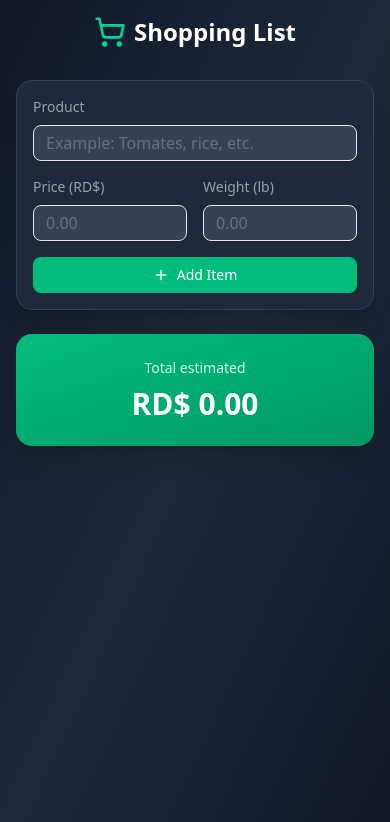
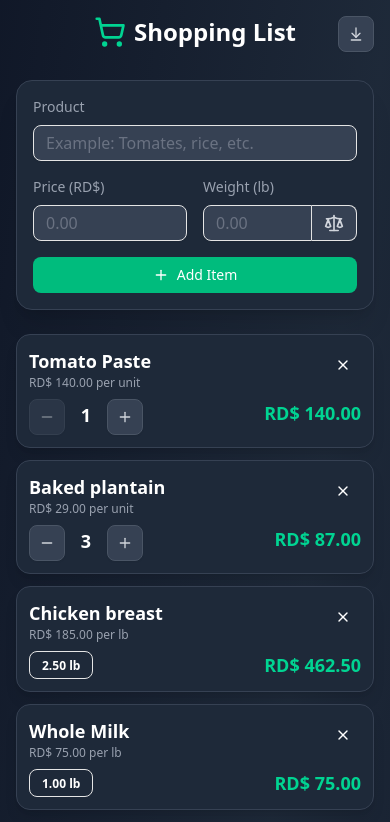
Before and after one commit to fernan2jr/shopping, a React (Vite) app: page / in a window 390 px wide. Shown: the top 822 px of the page. Built offline with nearby package versions, Linux system fonts and the light colour scheme.

Commit message:
Add Meta Tags for Mobile Support: Include theme color and Apple web app capabilities in index.html; Refactor item management in App.tsx to improve weight handling and UI interactions.

```diff
--- a/index.html
+++ b/index.html
@@ -4,6 +4,9 @@
     <meta charset="UTF-8" />
     <link rel="icon" type="image/svg+xml" href="/vite.svg" />
     <meta name="viewport" content="width=device-width, initial-scale=1.0" />
+    <meta name="theme-color" content="#0f172b">
+    <meta name="apple-mobile-web-app-capable" content="yes">
+  <meta name="apple-mobile-web-app-status-bar-style" content="black-translucent">
     <title>shoptracker</title>
   </head>
   <body>
--- a/src/App.tsx
+++ b/src/App.tsx
@@ -6,134 +6,189 @@ import {
   MinusIcon,
   X,
   Trash2,
+  ScaleIcon,
+  ArrowDownToLine,
+  ArrowUpToLine,
 } from "lucide-react";
+import { ButtonGroup, ButtonGroupText } from "@/components/ui/button-group";
 import { Button } from "@/components/ui/button";
 import { Input } from "@/components/ui/input";
 import { Label } from "@/components/ui/label";
 
-interface ShoppingItem {
+interface Item {
   id: number;
   name: string;
   price: number;
-  isWeightable: boolean;
+  quantity: number;
   weight: number;
-  quantity: number;
-  total: number;
+}
+
+interface NewItemState {
+  name: string;
+  price: string;
+  weight: string;
+  weightPounds: string;
+  weightFraction: string;
+}
+
+interface Fraction {
+  label: string;
+  value: number;
 }
 
 function App() {
-  const [items, setItems] = useState<ShoppingItem[]>([]);
-  const [name, setName] = useState<string>("");
-  const [price, setPrice] = useState<string>("");
-  const [weight, setWeight] = useState<string>("");
+  const [items, setItems] = useState<Item[]>([
+    { id: 1, name: "Tomato Paste", price: 140.0, quantity: 1, weight: 0 },
+    { id: 2, name: "Baked plantain", price: 29.0, quantity: 3, weight: 0 },
+    { id: 3, name: "Chicken breast", price: 185.0, quantity: 0, weight: 2.5 },
+    { id: 4, name: "Whole Milk", price: 75.0, quantity: 2, weight: 1 },
+    { id: 5, name: "Brown Rice", price: 48.0, quantity: 1, weight: 1 },
+    { id: 6, name: "Ground Beef", price: 210.0, quantity: 0, weight: 1.2 },
+    { id: 7, name: "Pasta Spaghetti", price: 32.0, quantity: 4, weight: 0 },
+    { id: 8, name: "Canned Corn", price: 45.0, quantity: 2, weight: 0 },
+    { id: 9, name: "Lettuce", price: 25.0, quantity: 1, weight: 0.3 },
+    { id: 10, name: "Olive Oil", price: 180.0, quantity: 1, weight: 0.5 },
+    { id: 11, name: "Eggs (Dozen)", price: 105.0, quantity: 1, weight: 0 },
+    { id: 12, name: "Cheddar Cheese", price: 160.0, quantity: 0, weight: 0.4 },
+    { id: 13, name: "Sugar", price: 42.0, quantity: 2, weight: 1 },
+    { id: 14, name: "Flour", price: 38.0, quantity: 1, weight: 1 },
+    { id: 15, name: "Bananas", price: 20.0, quantity: 6, weight: 1.1 },
+    { id: 16, name: "Avocado", price: 55.0, quantity: 2, weight: 0.6 },
+    { id: 17, name: "Yogurt", price: 70.0, quantity: 3, weight: 0.45 },
+    { id: 18, name: "Sausages", price: 130.0, quantity: 1, weight: 0.5 },
+  ]);
+  /* const [items, setItems] = useState<Item[]>([]); */
+  const [newItem, setNewItem] = useState<NewItemState>({
+    name: "",
+    price: "",
+    weight: "",
+    weightPounds: "",
+    weightFraction: "0",
+  });
+  const [showWeightPicker, setShowWeightPicker] = useState<boolean>(false);
 
   // Load items from localStorage at the start
   useEffect(() => {
+    try {
       const savedItems = localStorage.getItem("shopping-items");
       if (savedItems) {
-      try {
-        const parsedItems = JSON.parse(savedItems);
-        // Ensure all items have quantity property (for backward compatibility)
-        const itemsWithQuantity = parsedItems.map((item: ShoppingItem) => ({
-          ...item,
-          quantity: item.quantity || 1,
-        }));
-        setItems(itemsWithQuantity);
+        setItems(JSON.parse(savedItems));
+      }
     } catch (error) {
       console.error("Error loading items:", error);
-      }
     }
   }, []);
 
   // Save items to localStorage whenever they change
   useEffect(() => {
+    try {
       localStorage.setItem("shopping-items", JSON.stringify(items));
+    } catch (error) {
+      console.error("Error saving items:", error);
+    }
   }, [items]);
 
-  const handleSubmit = (): void => {
-    if (!name.trim()) {
-      alert("Please enter a name for the item");
-      return;
-    }
+  const fractions: Fraction[] = [
+    { label: "⅛", value: 0.125 },
+    { label: "¼", value: 0.25 },
+    { label: "⅜", value: 0.375 },
+    { label: "½", value: 0.5 },
+    { label: "⅝", value: 0.625 },
+    { label: "¾", value: 0.75 },
+    { label: "⅞", value: 0.875 },
+  ];
 
-    const priceNum = parseFloat(price);
-    if (!price || priceNum <= 0) {
-      alert("Please enter a valid price for the item");
-      return;
-    }
-
-    const weightNum = parseFloat(weight);
-    const isWeightable = weight.trim() !== "" && weightNum > 0;
-
-    const newItem: ShoppingItem = {
-      id: Date.now(),
-      name: name.trim(),
-      price: priceNum,
-      isWeightable,
-      weight: isWeightable ? weightNum : 0,
-      quantity: 1,
-      total: isWeightable ? weightNum * priceNum : priceNum,
+  const calculateWeight = (): number => {
+    const pounds = parseFloat(newItem.weightPounds) || 0;
+    const fraction = parseFloat(newItem.weightFraction) || 0;
+    return pounds + fraction;
   };
 
-    setItems([newItem, ...items]);
-
-    // Reset form fields
-    setName("");
-    setPrice("");
-    setWeight("");
+  const addItem = () => {
+    if (newItem.name && newItem.price) {
+      const weight = showWeightPicker
+        ? calculateWeight()
+        : parseFloat(newItem.weight) || 0;
+      setItems([
+        {
+          id: Date.now(),
+          name: newItem.name,
+          price: parseFloat(newItem.price),
+          quantity: weight > 0 ? 0 : 1,
+          weight: weight,
+        },
+        ...items,
+      ]);
+      setNewItem({
+        name: "",
+        price: "",
+        weight: "",
+        weightPounds: "",
+        weightFraction: "0",
+      });
+    }
   };
 
-  const deleteItem = (id: number): void => {
+  const removeItem = (id: number) => {
     setItems(items.filter((item) => item.id !== id));
   };
 
-  const incrementQuantity = (id: number): void => {
+  const updateQuantity = (id: number, delta: number) => {
     setItems(
       items.map((item) => {
         if (item.id === id) {
-          const newQuantity = item.quantity + 1;
-          const newTotal = item.isWeightable
-            ? item.price * item.weight
-            : item.price * newQuantity;
-          return { ...item, quantity: newQuantity, total: newTotal };
+          const newQty = Math.max(1, item.quantity + delta);
+          return { ...item, quantity: newQty };
         }
         return item;
       })
     );
   };
 
-  const decrementQuantity = (id: number): void => {
-    setItems(
-      items.map((item) => {
-        if (item.id === id && item.quantity > 1) {
-          const newQuantity = item.quantity - 1;
-          const newTotal = item.isWeightable
-            ? item.price * item.weight
-            : item.price * newQuantity;
-          return { ...item, quantity: newQuantity, total: newTotal };
+  const total = items.reduce((sum, item) => {
+    if (item.weight > 0) {
+      return sum + item.price * item.weight;
     }
-        return item;
-      })
-    );
+    return sum + item.price * item.quantity;
+  }, 0);
+
+  const clearAll = () => {
+    setItems([]);
   };
 
-  const clearAll = (): void => {
-    if (confirm("Are you sure you want to clear all items?")) {
-      setItems([]);
-    }
+  const handleToTheBottom = () => {
+    window.scrollTo({
+      top: document.body.scrollHeight,
+      behavior: "smooth",
+    });
   };
 
-  const total: number = items.reduce((sum, item) => sum + item.total, 0);
+  const handleToTheTop = () => {
+    window.scrollTo({
+      top: 0,
+      behavior: "smooth",
+    });
+  };
 
   return (
     <div className="min-h-screen p-4 sm:p-6 bg-linear-to-br from-gray-900 via-gray-800 to-gray-900 text-white">
       <div className="max-w-2xl mx-auto space-y-6">
         {/* Header */}
-        <div className="text-center mb-8">
+        <div className="relative text-center mb-8">
           <h1 className="text-2xl font-bold mb-2 flex items-center justify-center gap-2">
             <ShoppingCart className="size-8 text-emerald-400" />
             Shopping List
           </h1>
+          <div className="absolute top-0 right-0">
+            <Button
+              variant="outline"
+              size="icon"
+              onClick={handleToTheBottom}
+              className="bg-gray-700 hover:bg-gray-600 text-gray-300 border-gray-600 hover:text-white"
+            >
+              <ArrowDownToLine className="size-4" />
+            </Button>
+          </div>
         </div>
 
         {/* Form */}
@@ -149,8 +204,8 @@ function App() {
               type="text"
               id="product-name"
               placeholder="Example: Tomates, rice, etc."
-              value={name}
-              onChange={(e) => setName(e.target.value)}
+              value={newItem.name}
+              onChange={(e) => setNewItem({ ...newItem, name: e.target.value })}
               className="w-full bg-gray-700 text-gray-200 placeholder:text-gray-500 focus:ring-emerald-500 focus:border-emerald-500"
             />
           </div>
@@ -170,8 +225,10 @@ function App() {
                 min="0"
                 placeholder="0.00"
                 id="price"
-                value={price}
-                onChange={(e) => setPrice(e.target.value)}
+                value={newItem.price}
+                onChange={(e) =>
+                  setNewItem({ ...newItem, price: e.target.value })
+                }
                 className="w-full bg-gray-700 text-gray-200 placeholder:text-gray-500 focus:ring-emerald-500 focus:border-emerald-500"
               />
             </div>
@@ -182,6 +239,12 @@ function App() {
               >
                 Weight (lb)
               </Label>
+              <ButtonGroup className="w-full">
+                {showWeightPicker ? (
+                  <ButtonGroupText className="text-sm font-semibold w-full bg-gray-700 text-gray-200 text-nowrap">
+                    {calculateWeight().toFixed(3)} lb
+                  </ButtonGroupText>
+                ) : (
                   <Input
                     type="number"
                     inputMode="decimal"
@@ -190,16 +253,66 @@ function App() {
                     min="0"
                     placeholder="0.00"
                     id="weight"
-                value={weight}
-                onChange={(e) => setWeight(e.target.value)}
+                    value={newItem.weight}
+                    onChange={(e) =>
+                      setNewItem({ ...newItem, weight: e.target.value })
+                    }
                     className="w-full bg-gray-700 text-gray-200 placeholder:text-gray-500 focus:ring-emerald-500 focus:border-emerald-500"
                   />
+                )}
+                <Button
+                  variant="outline"
+                  className="bg-gray-700 hover:bg-gray-600 text-gray-300 hover:text-white"
+                  onClick={() => setShowWeightPicker(!showWeightPicker)}
+                >
+                  <ScaleIcon className="size-5" />
+                </Button>
+              </ButtonGroup>
             </div>
           </div>
+
+          {showWeightPicker && (
+            <div className="space-y-3 mb-4">
+              <Input
+                type="number"
+                inputMode="decimal"
+                step="1"
+                min="0"
+                placeholder="Whole pounds"
+                value={newItem.weightPounds}
+                onChange={(e) =>
+                  setNewItem({ ...newItem, weightPounds: e.target.value })
+                }
+                className="w-full bg-gray-700 text-gray-200 placeholder:text-gray-500 focus:ring-emerald-500 focus:border-emerald-500"
+              />
+              <div className="grid grid-cols-7 gap-2">
+                {fractions.map((frac) => (
+                  <Button
+                    key={frac.value}
+                    variant="outline"
+                    onClick={() =>
+                      setNewItem({
+                        ...newItem,
+                        weightFraction: frac.value.toString(),
+                      })
+                    }
+                    className={`text-xl font-semibold py-2 px-3 transition-all duration-200 ${
+                      parseFloat(newItem.weightFraction) === frac.value
+                        ? "bg-emerald-500 text-white border-2 border-emerald-400"
+                        : "bg-gray-700 text-gray-300 border border-gray-600 hover:bg-gray-600"
+                    }`}
+                  >
+                    {frac.label}
+                  </Button>
+                ))}
+              </div>
+            </div>
+          )}
+
           <Button
             type="submit"
             className="w-full bg-emerald-500 hover:bg-emerald-600 text-white"
-            onClick={handleSubmit}
+            onClick={addItem}
           >
             <Plus className="size-4" />
             Add Item
@@ -208,31 +321,37 @@ function App() {
 
         {/* Items List */}
         <div className="space-y-3 mb-6">
-          {items.map((item) => (
+          {items.map((item) => {
+            const isWeightable = item.weight > 0;
+            const itemTotal = isWeightable
+              ? item.price * item.weight
+              : item.price * item.quantity;
+
+            return (
               <div
                 key={item.id}
                 className="rounded-xl p-3 bg-gray-800 border border-gray-700 shadow-lg hover:shadow-xl transition-shadow duration-200"
               >
-              <div className="flex items-center justify-between gap-3 mb-2">
+                <div className="flex items-start justify-between gap-3 mb-2">
                   <div className="flex-1 min-w-0">
                     <h3 className="text-lg font-semibold truncate">
                       {item.name}
                     </h3>
                     <p className="text-xs text-gray-400">
                       RD$ {item.price.toFixed(2)} per{" "}
-                    {item.isWeightable ? "lb" : "unit"}
+                      {isWeightable ? "lb" : "unit"}
                     </p>
                   </div>
                   <Button
                     variant="ghost"
                     size="icon"
-                  onClick={() => deleteItem(item.id)}
+                    onClick={() => removeItem(item.id)}
                   >
                     <X className="size-4 rounded-full" />
                   </Button>
                 </div>
                 <div className="flex item-center justify-between">
-                {item.isWeightable ? (
+                  {isWeightable ? (
                     <div className="flex item-center gap-2">
                       <div className="px-3 rounded-md border">
                         <span className="text-xs font-semibold">
@@ -245,7 +364,7 @@ function App() {
                       <Button
                         variant="outline"
                         size="icon"
-                      onClick={() => decrementQuantity(item.id)}
+                        onClick={() => updateQuantity(item.id, -1)}
                         disabled={item.quantity <= 1}
                         className="bg-gray-700 hover:bg-gray-600 text-gray-300 border-gray-600 hover:text-white"
                       >
@@ -257,7 +376,7 @@ function App() {
                       <Button
                         variant="outline"
                         size="icon"
-                      onClick={() => incrementQuantity(item.id)}
+                        onClick={() => updateQuantity(item.id, 1)}
                         className="bg-gray-700 hover:bg-gray-600 text-gray-300 border-gray-600 hover:text-white"
                       >
                         <PlusIcon className="size-4" />
@@ -266,12 +385,13 @@ function App() {
                   )}
                   <div className="text-right">
                     <div className="text-lg font-bold text-emerald-400">
-                    RD$ {item.total.toFixed(2)}
+                      RD$ {itemTotal.toFixed(2)}
                     </div>
                   </div>
                 </div>
               </div>
-          ))}
+            );
+          })}
         </div>
 
         {/* Total */}
@@ -280,20 +400,30 @@ function App() {
             <p className="text-emerald-100 text-sm font-medium mb-2">
               Total estimated
             </p>
-            <p className="text-3xl font-bold text-white">
+            <p className="text-4xl font-bold text-white">
               RD$ {total.toFixed(2)}
             </p>
           </div>
         </div>
         {items.length > 0 && (
+          <div className="flex items-center justify-center gap-2">
             <Button
               variant="secondary"
-            className="w-full bg-gray-800 hover:bg-gray-700 text-gray-300 hover:text-white font-semibold py-3 px-4 transition-all duration-200 border border-gray-700 hover:border-gray-600 flex items-center justify-center gap-2"
+              className="flex-1 bg-gray-800 hover:bg-gray-700 text-gray-300 hover:text-white font-semibold py-3 px-4 transition-all duration-200 border border-gray-700 hover:border-gray-600 flex items-center justify-center gap-2"
               onClick={clearAll}
             >
               <Trash2 className="size-4" />
               Clear all
             </Button>
+            <Button
+              variant="outline"
+              size="icon"
+              onClick={handleToTheTop}
+              className="bg-gray-700 hover:bg-gray-600 text-gray-300 border-gray-600 hover:text-white"
+            >
+              <ArrowUpToLine className="size-4" />
+            </Button>
+          </div>
         )}
       </div>
     </div>
--- /dev/null
+++ b/src/components/ui/button-group.tsx
@@ -0,0 +1,83 @@
+import { Slot } from "@radix-ui/react-slot"
+import { cva, type VariantProps } from "class-variance-authority"
+
+import { cn } from "@/lib/utils"
+import { Separator } from "@/components/ui/separator"
+
+const buttonGroupVariants = cva(
+  "flex w-fit items-stretch [&>*]:focus-visible:z-10 [&>*]:focus-visible:relative [&>[data-slot=select-trigger]:not([class*='w-'])]:w-fit [&>input]:flex-1 has-[select[aria-hidden=true]:last-child]:[&>[data-slot=select-trigger]:last-of-type]:rounded-r-md has-[>[data-slot=button-group]]:gap-2",
+  {
+    variants: {
+      orientation: {
+        horizontal:
+          "[&>*:not(:first-child)]:rounded-l-none [&>*:not(:first-child)]:border-l-0 [&>*:not(:last-child)]:rounded-r-none",
+        vertical:
+          "flex-col [&>*:not(:first-child)]:rounded-t-none [&>*:not(:first-child)]:border-t-0 [&>*:not(:last-child)]:rounded-b-none",
+      },
+    },
+    defaultVariants: {
+      orientation: "horizontal",
+    },
+  }
+)
+
+function ButtonGroup({
+  className,
+  orientation,
+  ...props
+}: React.ComponentProps<"div"> & VariantProps<typeof buttonGroupVariants>) {
+  return (
+    <div
+      role="group"
+      data-slot="button-group"
+      data-orientation={orientation}
+      className={cn(buttonGroupVariants({ orientation }), className)}
+      {...props}
+    />
+  )
+}
+
+function ButtonGroupText({
+  className,
+  asChild = false,
+  ...props
+}: React.ComponentProps<"div"> & {
+  asChild?: boolean
+}) {
+  const Comp = asChild ? Slot : "div"
+
+  return (
+    <Comp
+      className={cn(
+        "bg-muted flex items-center gap-2 rounded-md border px-4 text-sm font-medium shadow-xs [&_svg]:pointer-events-none [&_svg:not([class*='size-'])]:size-4",
+        className
+      )}
+      {...props}
+    />
+  )
+}
+
+function ButtonGroupSeparator({
+  className,
+  orientation = "vertical",
+  ...props
+}: React.ComponentProps<typeof Separator>) {
+  return (
+    <Separator
+      data-slot="button-group-separator"
+      orientation={orientation}
+      className={cn(
+        "bg-input relative !m-0 self-stretch data-[orientation=vertical]:h-auto",
+        className
+      )}
+      {...props}
+    />
+  )
+}
+
+export {
+  ButtonGroup,
+  ButtonGroupSeparator,
+  ButtonGroupText,
+  buttonGroupVariants,
+}
--- /dev/null
+++ b/src/components/ui/separator.tsx
@@ -0,0 +1,26 @@
+import * as React from "react"
+import * as SeparatorPrimitive from "@radix-ui/react-separator"
+
+import { cn } from "@/lib/utils"
+
+function Separator({
+  className,
+  orientation = "horizontal",
+  decorative = true,
+  ...props
+}: React.ComponentProps<typeof SeparatorPrimitive.Root>) {
+  return (
+    <SeparatorPrimitive.Root
+      data-slot="separator"
+      decorative={decorative}
+      orientation={orientation}
+      className={cn(
+        "bg-border shrink-0 data-[orientation=horizontal]:h-px data-[orientation=horizontal]:w-full data-[orientation=vertical]:h-full data-[orientation=vertical]:w-px",
+        className
+      )}
+      {...props}
+    />
+  )
+}
+
+export { Separator }
```
Lines whose indentation alone changed are shown as unchanged.
